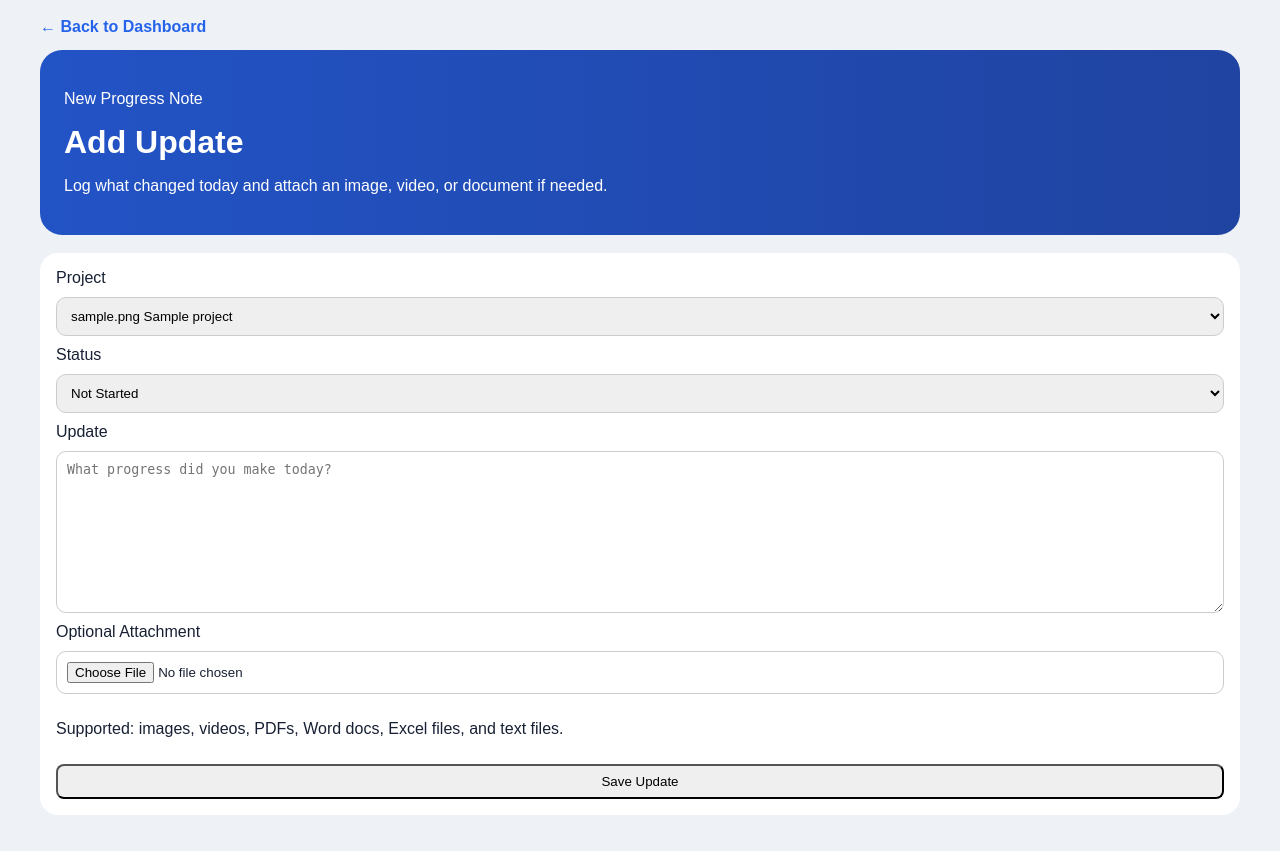
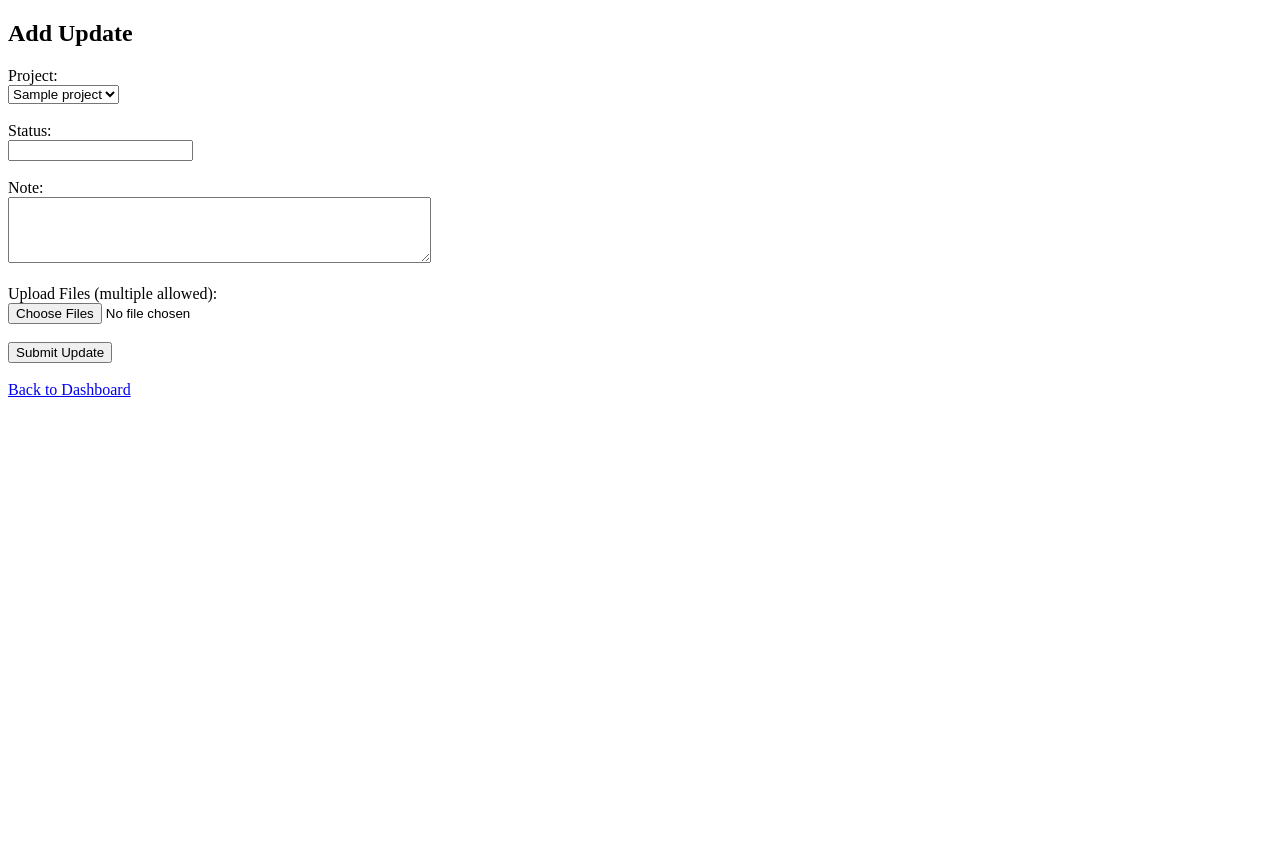
Before and after one commit to williamtpatrick52-creator/partner-progress-app, a Flask app: page /add-update in a window 1280 px wide. After the commit the page ends 397 px from the top, so only its background shows below. Run offline with Flask 3, Linux system fonts and the light colour scheme; the visitor is signed in with stand-in values (Sample User, id 1); tables that the repository leaves empty hold one stand-in row (values such as "Sample post").

Commit message:
fix upload form

```diff
--- a/templates/add_update.html
+++ b/templates/add_update.html
@@ -2,50 +2,39 @@
 <html>
 <head>
     <title>Add Update</title>
-    <link rel="stylesheet" href="/static/style.css">
 </head>
 <body>
-<div class="app-shell">
 
-    <a class="back-link" href="/dashboard">← Back to Dashboard</a>
+<h2>Add Update</h2>
 
-    <header class="hero small-hero">
-        <div>
-            <p class="eyebrow">New Progress Note</p>
-            <h1>Add Update</h1>
-            <p class="subtitle">Log what changed today and attach an image, video, or document if needed.</p>
-        </div>
-    </header>
+<form method="POST" enctype="multipart/form-data">
 
-    <form class="form-card" method="POST" enctype="multipart/form-data">
-        <label>Project</label>
-        <select name="project_id" required>
-            {% for project in projects %}
-                <option value="{{ project.id }}">{{ project.icon }} {{ project.name }}</option>
-            {% endfor %}
-        </select>
+    <label>Project:</label><br>
+    <select name="project_id" required>
+        {% for project in projects %}
+            <option value="{{ project.id }}">{{ project.name }}</option>
+        {% endfor %}
+    </select>
+    <br><br>
 
-        <label>Status</label>
-        <select name="status" required>
-            <option>Not Started</option>
-            <option>In Progress</option>
-            <option>Blocked</option>
-            <option>Done</option>
-        </select>
+    <label>Status:</label><br>
+    <input type="text" name="status" required>
+    <br><br>
 
-        <label>Update</label>
-        <textarea name="note" placeholder="What progress did you make today?" required></textarea>
+    <label>Note:</label><br>
+    <textarea name="note" rows="4" cols="50"></textarea>
+    <br><br>
 
-        <label>Optional Attachment</label>
-        <input type="file" name="attachment" accept=".png,.jpg,.jpeg,.gif,.mp4,.mov,.webm,.pdf,.docx,.xlsx,.txt">
+    <label>Upload Files (multiple allowed):</label><br>
+    <input type="file" name="attachments" multiple>
+    <br><br>
 
-        <p class="hint">
-            Supported: images, videos, PDFs, Word docs, Excel files, and text files.
-        </p>
+    <button type="submit">Submit Update</button>
 
-        <button type="submit">Save Update</button>
-    </form>
+</form>
 
-</div>
+<br>
+<a href="/dashboard">Back to Dashboard</a>
+
 </body>
 </html>
```
